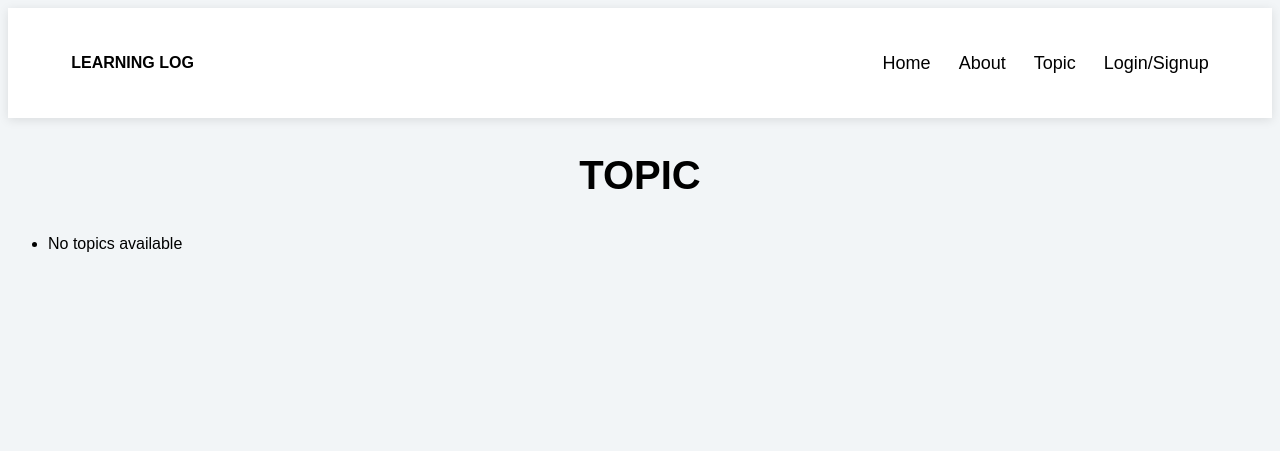
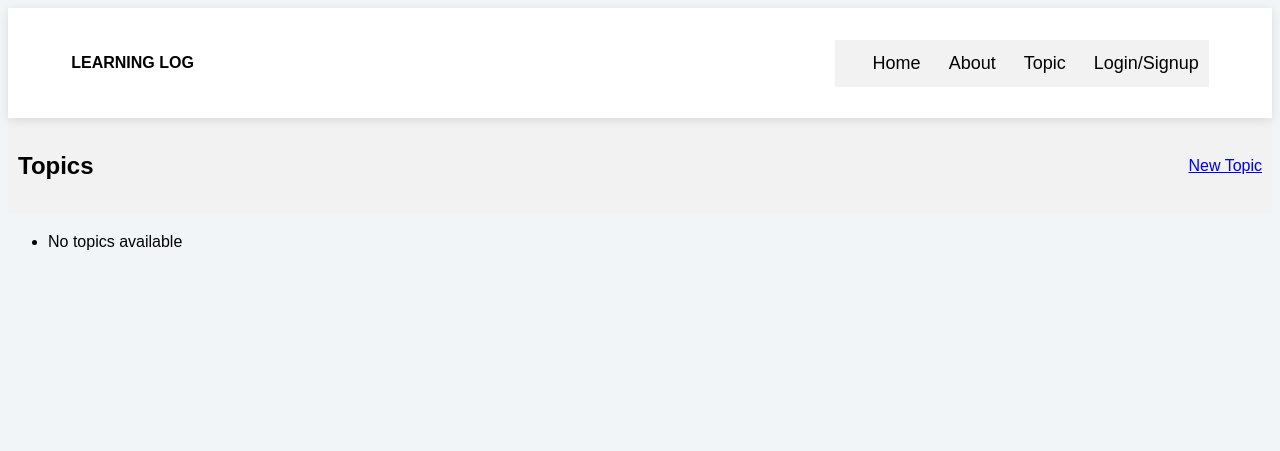
Before and after one commit to Shammo00/django, a Django app: page /topics/ in a window 1280 px wide. Shown: the top 451 px of the page. Run offline with Django 5.2, Linux system fonts and the light colour scheme; data that the repository does not hold is empty.

Commit message:
add topic

```diff
--- a/ca/urls.py
+++ b/ca/urls.py
@@ -1,6 +1,7 @@
 from django.urls import path
 
 from . import views
+app_name = 'ca'
 urlpatterns = [
     path('',views.admin_login , name='admin_login')
 ]
--- a/learn/templates/learn/base.html
+++ b/learn/templates/learn/base.html
@@ -14,10 +14,10 @@
 			<strong>LEARNING LOG</strong>
 		</div>
 		<nav class="header-navigation">
-			<a href="{% url 'home' %}">Home</a>
+			<a href="{% url 'learn:home' %}">Home</a>
 			<a href="#">About</a>
-			<a href="{% url 'topics' %}">Topic</a>
-			<a href="{% url 'admin_login' %}">Login/Signup</a>
+			<a href="{% url 'learn:topics' %}">Topic</a>
+			<a href="{% url 'ca:admin_login' %}">Login/Signup</a>
 		</nav>
 	</div>
 </header>
--- a/learn/templates/learn/index.html
+++ b/learn/templates/learn/index.html
@@ -14,9 +14,9 @@
 			<strong>LEARNING LOG</strong>
 		</div>
 		<nav class="header-navigation">
-			<a href="{% url 'home' %}">Home</a>
+			<a href="{% url 'learn:home' %}">Home</a>
 			<a href="#">About</a>
-			<a href="{% url 'topics' %}">Topic</a>
+			<a href="{% url 'learn:topics' %}">Topic</a>
 			<a href="admin\">Login/Signup</a>
 		</nav>
 	</div>
--- a/learn/templates/learn/topics.html
+++ b/learn/templates/learn/topics.html
@@ -8,13 +8,14 @@
     <link rel="stylesheet" href="/static/css/topic.css">
 </head>
 </html>
-<h1>
-    TOPIC
-</h1>
+<nav>
+    <h1 class="topic">Topics</h1>
+    <a href="{% url 'learn:new_topic' %}">New Topic</a>
+</nav>
 <ul class="topics">
     {% for topic in topics %}
     <li>
-        <a href="{% url 'topic' topic.id %}">{{topic}}</a>
+        <a href="{% url 'learn:topic' topic.id %}">{{topic}}</a>
     </li>
     {%empty %}
     <li>
--- a/learn/urls.py
+++ b/learn/urls.py
@@ -1,11 +1,12 @@
 from django.urls import path
 from django.contrib import admin
 from django.conf.urls import include
-
+app_name = 'learn'
 from . import views
 urlpatterns = [
     path('',views.home , name='home'),
     path('admin/',include('ca.urls')),
     path('topics/',views.topics , name='topics'),
     path('topics/<int:topic_id>/',views.topic , name='topic'),
+    path('new_topic/',views.new_topic , name='new_topic'),
 ]
--- a/learn/views.py
+++ b/learn/views.py
@@ -1,5 +1,6 @@
-from django.shortcuts import render
+from django.shortcuts import render , redirect
 from.models import Topic
+from .forms import NewTopicForm
 
 
 # Create your views here.
@@ -20,3 +21,16 @@ def topic (request,topic_id):
         "entries":entry
     }
     return render(request,'learn/topic_detail.html',context)
+
+def new_topic(request):
+    if request.method == 'POST':
+        form = NewTopicForm(data=request.POST)
+        if form.is_valid():
+            form.save()
+            return redirect('learn:topics')
+    else:
+        form = NewTopicForm()
+    context = {
+        "form": form
+    }
+    return render(request, 'learn/new_topic.html', context)
--- a/learning/urls.py
+++ b/learning/urls.py
@@ -19,6 +19,6 @@ from django.urls import path , include
 
 urlpatterns = [
     path('old-admin/', admin.site.urls),
-    path('',include('learn.urls')),
-    path('admin/',include('ca.urls')),
+    path('',include('learn.urls',namespace='learn')),
+    path('admin/',include('ca.urls',namespace='ca') ),
 ]
--- a/static/css/index.css
+++ b/static/css/index.css
@@ -148,7 +148,7 @@ body {
 	font-weight: 700;
 }
 
-@media (min-width: 800px) {
+@media (min-width: 300px) {
 	.header-navigation a {
 		display: inline-block;
 	}
--- a/static/css/topic.css
+++ b/static/css/topic.css
@@ -1,12 +1,8 @@
-h1 {
-    text-align: center;
-    font-size: 2.5rem;
-    font-family: 'Cabin', sans-serif;
-    color: black
+nav {
+
+    display: flex;
+    justify-content: space-between;
+    align-items: center;
+    background-color: #f2f2f2;
+    padding: 10px;
 }
-
-h1:hover {
-    animation: both 1s ease-in-out;
-    text-shadow: 0 0 20px #00fffc;
-
-}
```
Also changed, not shown: learn/forms.py (added, +10 -0 lines), learn/templates/learn/new_topic.html (added, +19 -0 lines), static/css/new_topic.css (added, +23 -0 lines).
